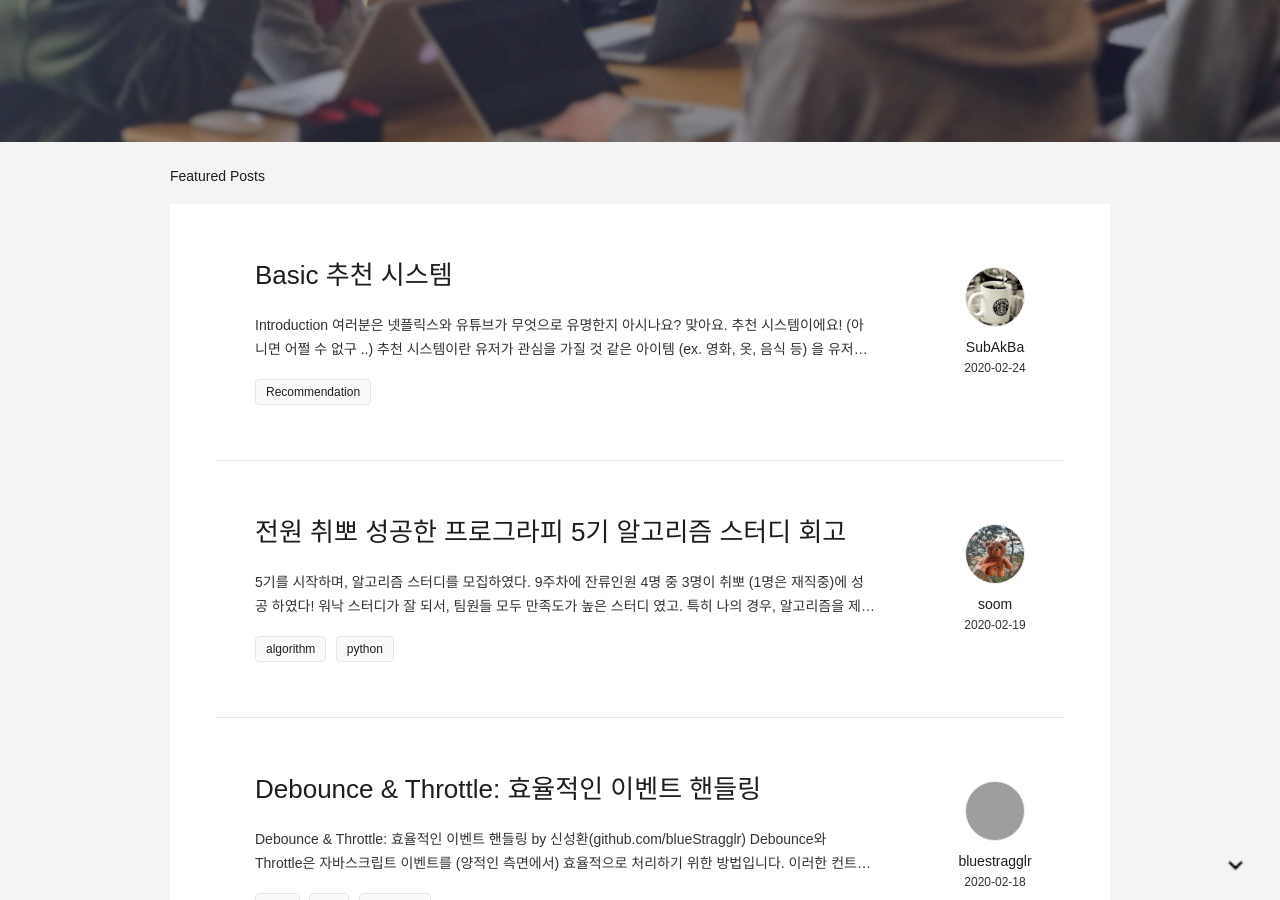
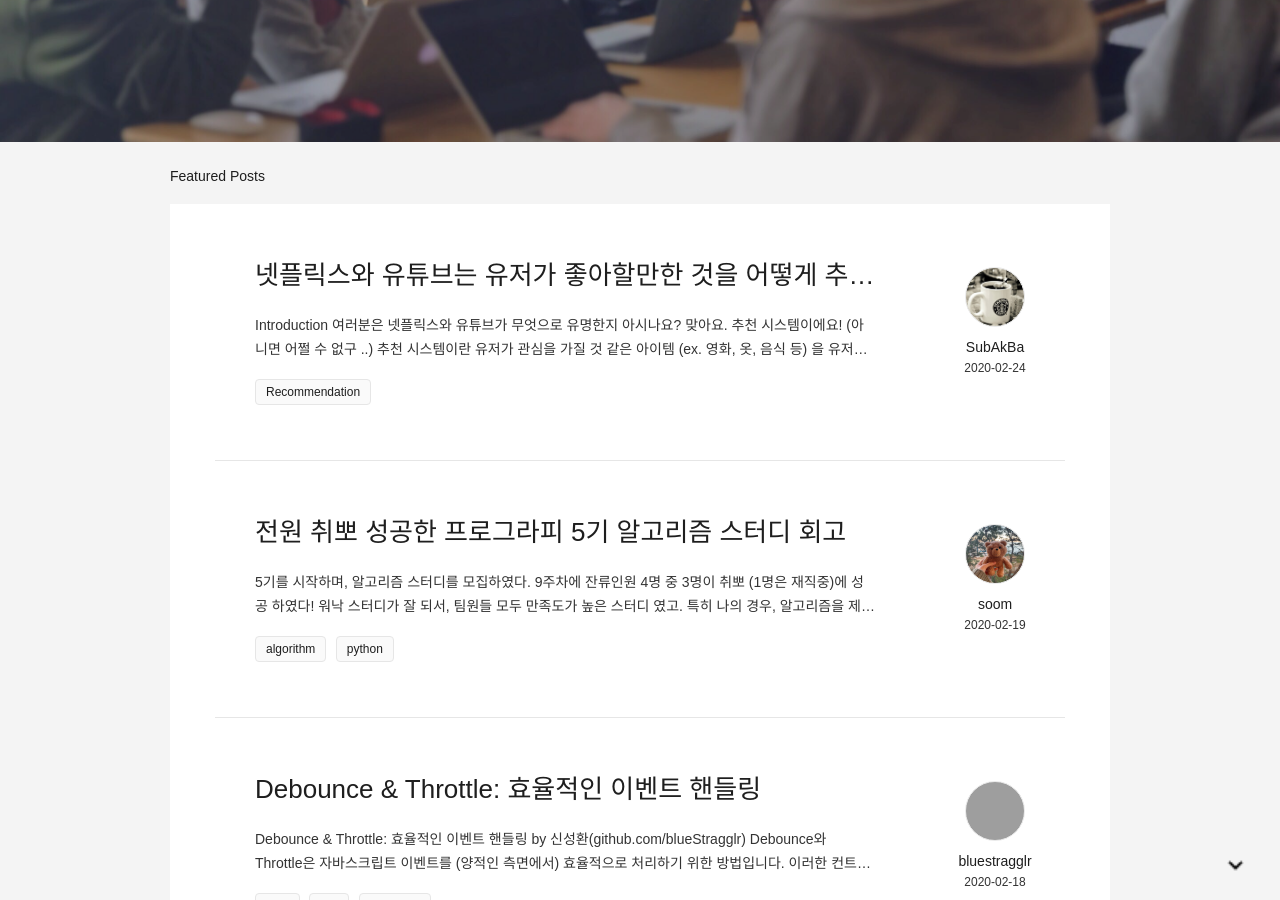
Before and after one commit to prography-tech/prography-tech.github.io, a Jekyll site: the page built from index.html, in a window 1280 px wide and 900 px high, scrolled down 379 px. Built offline with Jekyll 4.4.1, drawn with Linux system fonts in a browser that asks for light colours; the list of posts is cut into pages by our own code; grey boxes are pictures that could not be loaded.

Commit message:
modify title

```diff
--- a/_posts/2020-02-24-Basic-Recommendation.md
+++ b/_posts/2020-02-24-Basic-Recommendation.md
@@ -1,6 +1,6 @@
 ---
 layout: post
-title: "Basic 추천 시스템"
+title: "넷플릭스와 유튜브는 유저가 좋아할만한 것을 어떻게 추천해줄까?"
 author: "SubAkBa"
 date: 2020-02-24 00:00
 tags: [Recommendation]
```
